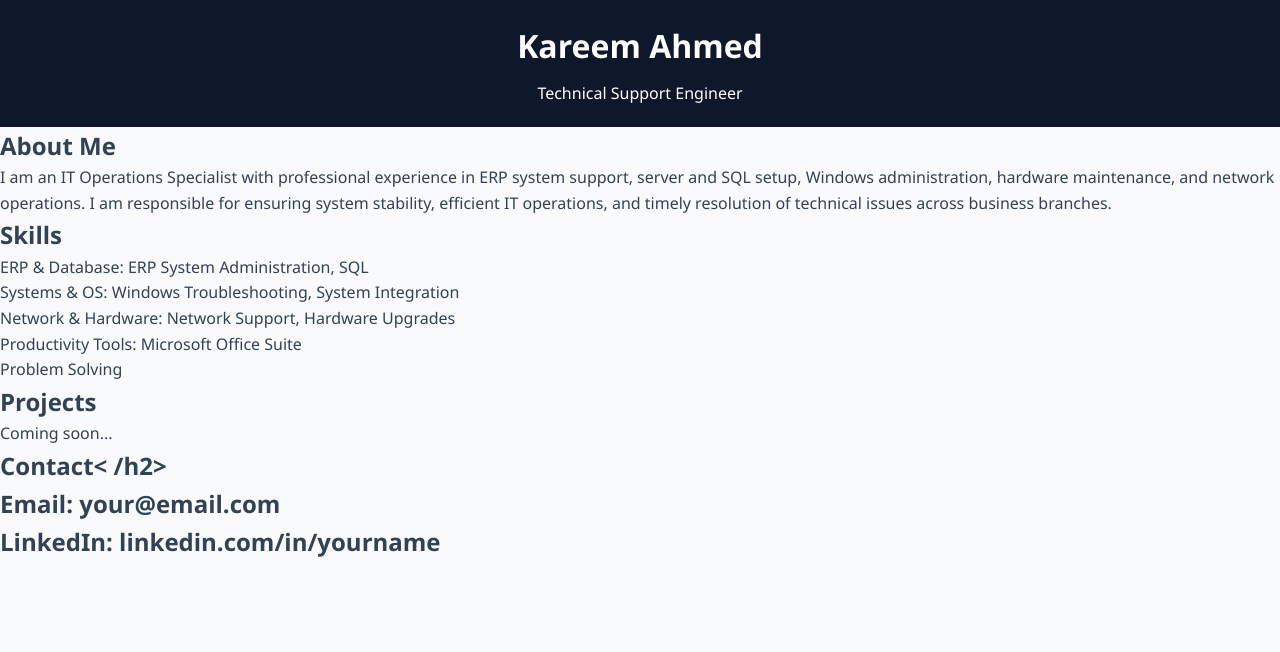
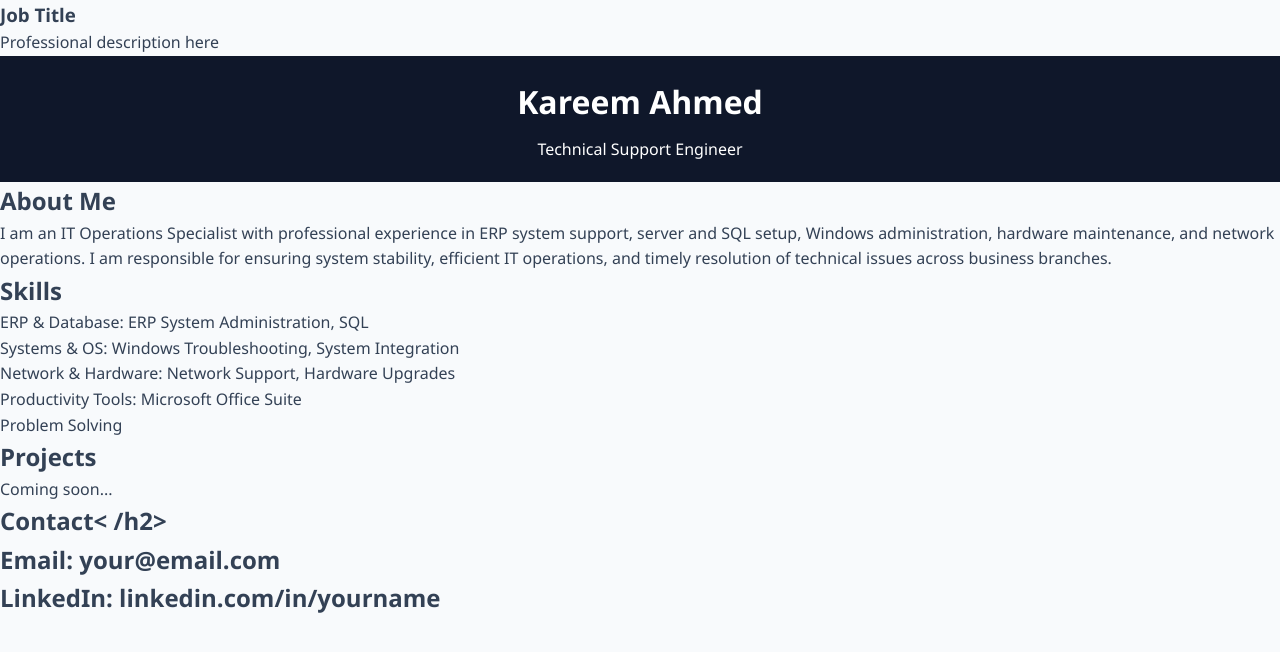
Before and after one commit to Kareem1ahmed/kareem.github.io, a plain HTML site: page index.html in a window 1280 px wide. Drawn offline with Linux system fonts and the light colour scheme.

Commit message:
Refactor index.html structure and add job section

```diff
--- a/index.html
+++ b/index.html
@@ -1,6 +1,11 @@
 <!DOCTYPE html>
 <html lang="en">
 <head>
+  <div class="work-box">
+  <h3>Job Title</h3>
+  <p>Professional description here</p>
+</div>
+
   <link rel="stylesheet" href="style.css">
   <meta charset="UTF-8">
   <title>Kareem Ahmed | Personal Website</title>
```
